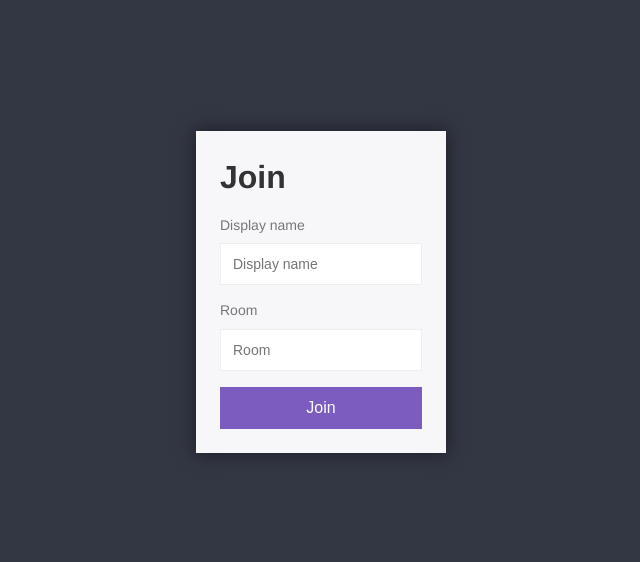
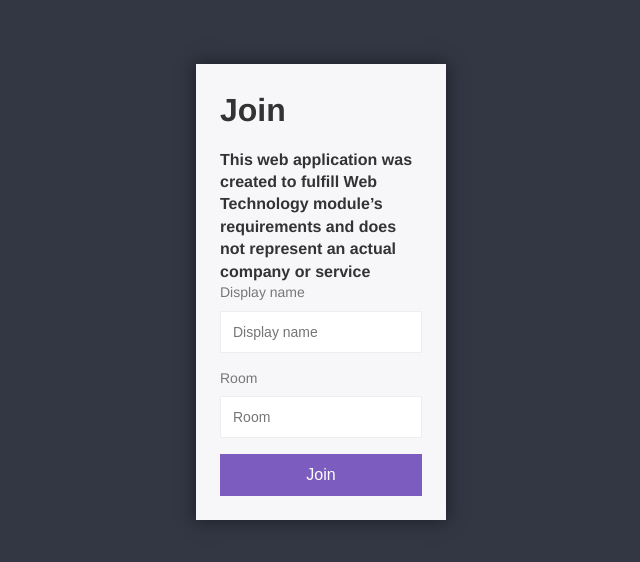
Before and after one commit to sherryuser/chat-app, a website: page public/index.html in a window 1280 px wide. Shown: the part 108-670 px from the top of the page, without its empty margins (319-959 px from the left). Drawn offline with Linux system fonts and the light colour scheme.

Commit message:
Add WIUT message

```diff
--- a/public/index.html
+++ b/public/index.html
@@ -9,6 +9,10 @@
     <div class="centered-form">
       <div class="centered-form__box">
         <h1>Join</h1>
+        <b
+          >This web application was created to fulfill Web Technology module’s
+          requirements and does not represent an actual company or service</b
+        >
         <form action="/chat.html">
           <label>Display name</label>
           <input
```
